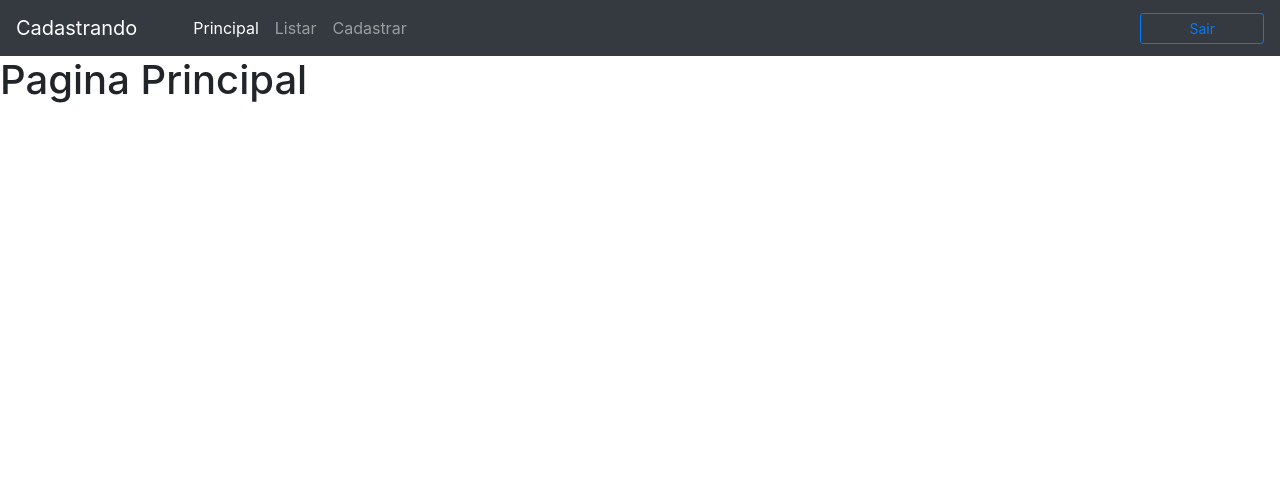
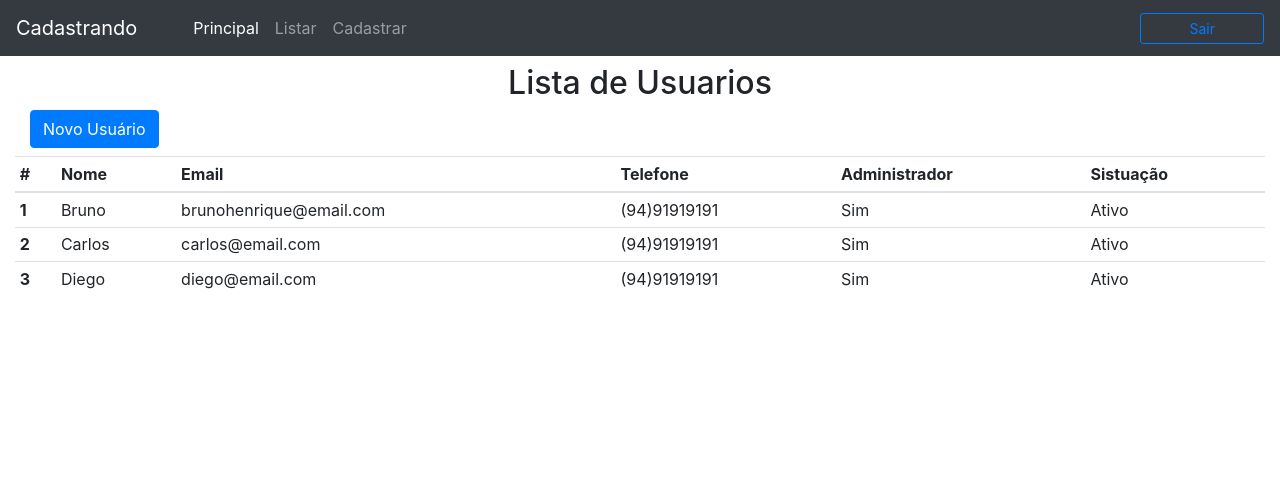
Before and after one commit to bruhendev/crud-php-bootstrap, a PHP site: page / in a window 1280 px wide. Shown: the top 488 px of the page. Run offline with PHP 8.4, Linux system fonts and the light colour scheme.

Commit message:
add tabela no template

```diff
--- a/App/views/home/index.php
+++ b/App/views/home/index.php
@@ -1,3 +1,57 @@
+<div class="container-fluid">
+    <div class="row">
+        <div class="col-12 text-center">
+            <h1 class="h2 my-2">Lista de Usuarios</h1>
+        </div>
+        <div class="col-12">
+            <div class="col mb-2">
+                <a class="btn btn-primary text-white">Novo Usuário</a>
+            </div>
+            <table class="col table table-hover table-sm">
+                <thead>
+                    <tr>
+                        <th scope="col">#</th>
+                        <th scope="col">Nome</th>
+                        <th scope="col">Email</th>
+                        <th scope="col">Telefone</th>
+                        <th scope="col">Administrador</th>
+                        <th scope="col">Sistuação</th>
+                    </tr>
+                </thead>
+                <tbody>
+                    <tr>
+                        <th scope="row">1</th>
+                        <td>Bruno</td>
+                        <td>brunohenrique@email.com</td>
+                        <td>(94)91919191</td>
+                        <td>Sim</td>
+                        <td>Ativo</td>
+                    </tr>
+                    <tr>
+                        <th scope="row">2</th>
+                        <td>Carlos</td>
+                        <td>carlos@email.com</td>
+                        <td>(94)91919191</td>
+                        <td>Sim</td>
+                        <td>Ativo</td>
+                    </tr>
+                    <tr>
+                        <th scope="row">3</th>
+                        <td>Diego</td>
+                        <td>diego@email.com</td>
+                        <td>(94)91919191</td>
+                        <td>Sim</td>
+                        <td>Ativo</td>
+                    </tr>
+                </tbody>
+            </table>
+
+        </div>
+
+    </div>
+
+
+</div>
+
 <?php
-
-echo '<h1>Pagina Principal</h1>';
+echo '';
```
